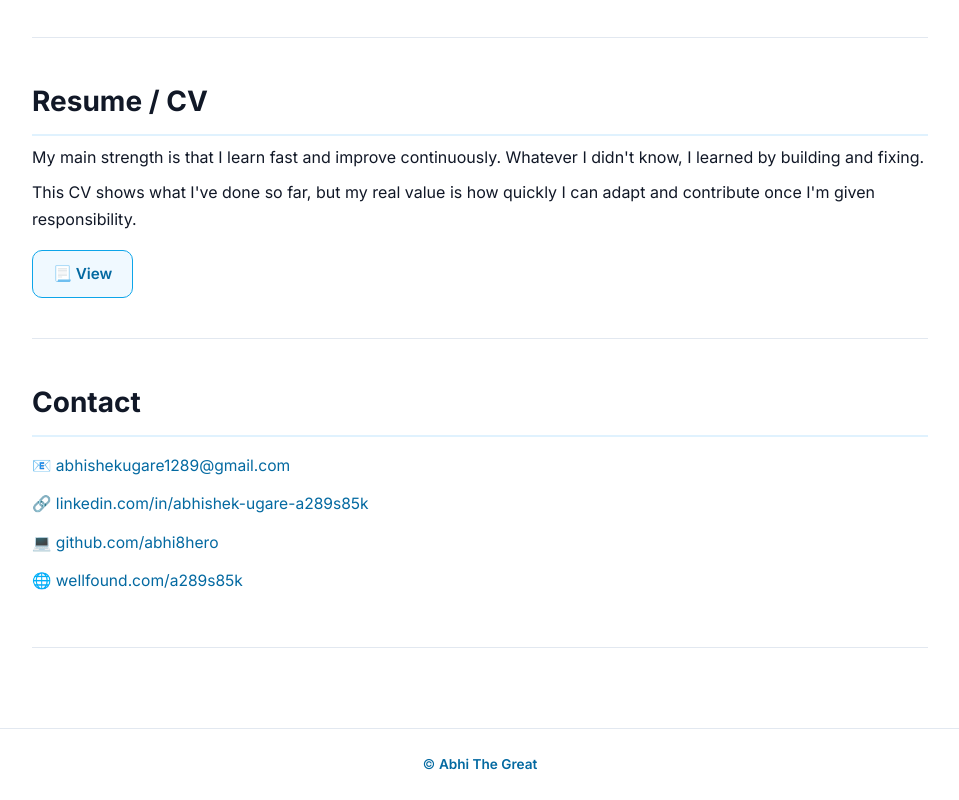
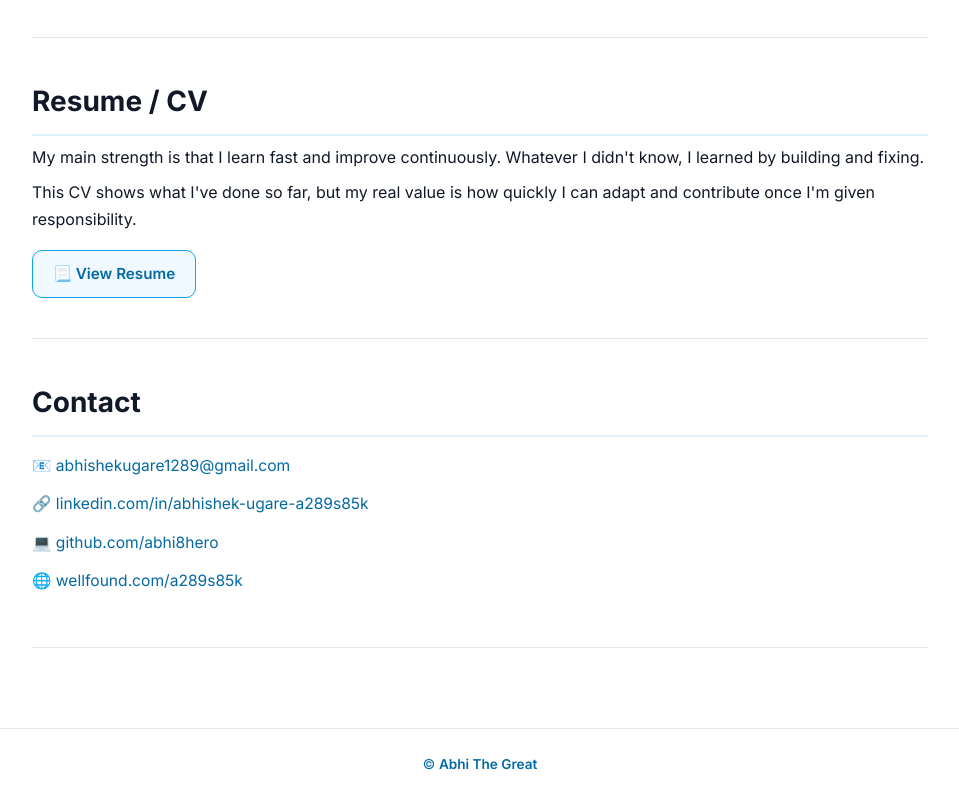
Before and after one commit to abhi8hero/portfolio-abhishek_ugare, a plain HTML site: page index.html in a window 1280 px wide. Shown: the part 1307-2107 px from the top of the page, without its empty margins (160-1119 px from the left). Drawn offline with Linux system fonts and the light colour scheme.

Commit message:
Scare the fear

```diff
--- a/index.html
+++ b/index.html
@@ -118,7 +118,7 @@
     <p>My main strength is that I learn fast and improve continuously. Whatever I didn't know, I learned by building and fixing.</p>
     <p class="mt-1">This CV shows what I've done so far, but my real value is how quickly I can adapt and contribute once I'm given responsibility.</p>
     <a class="resume-link" href="https://drive.google.com/file/d/1f-eotN37CYNBL7_Oh2iQH_0cYno6Xzha/view?usp=sharing" target="_blank" rel="noopener">
-      📃 View
+      📃 View Resume
     </a>
   </section>
 
```
